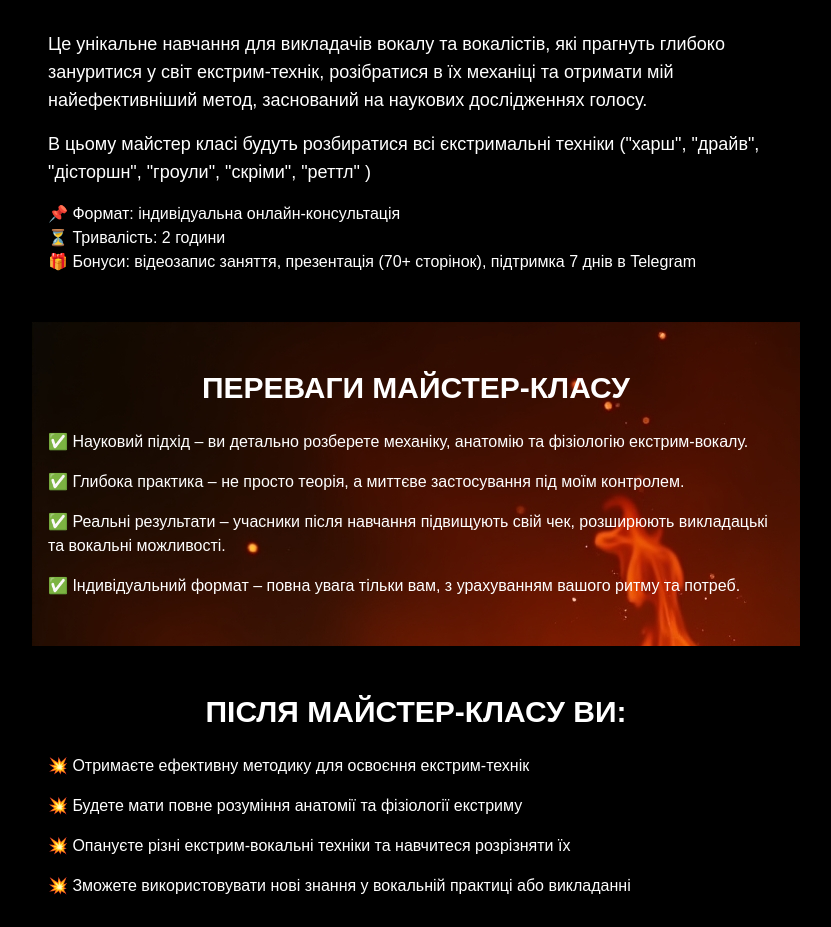
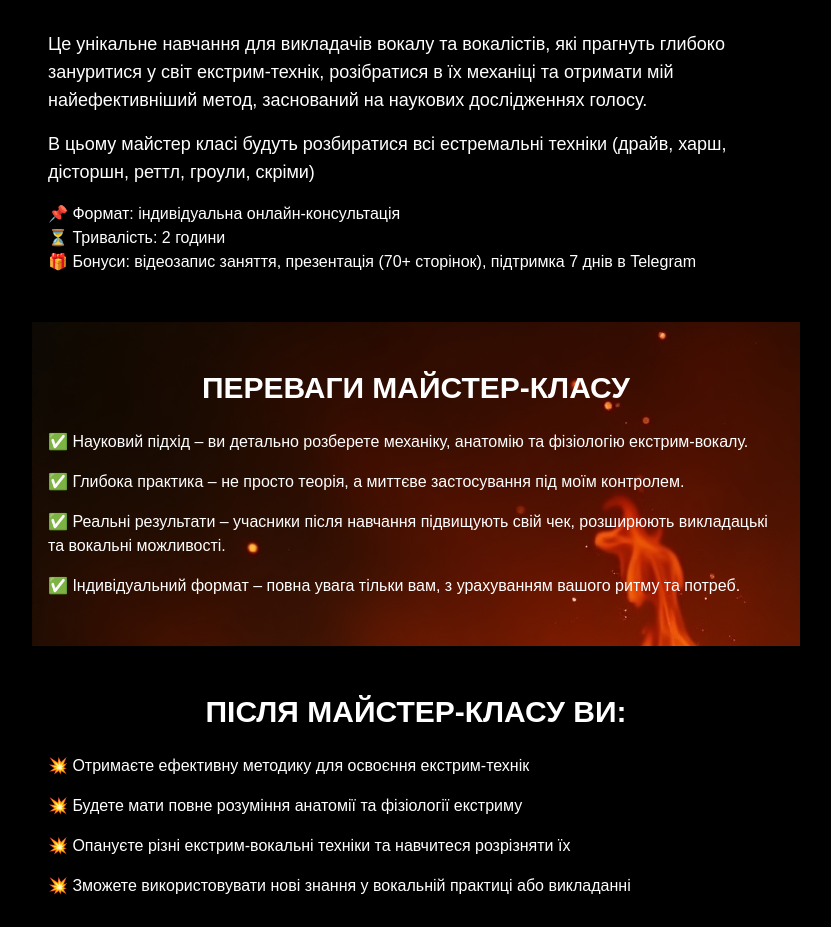
Before and after one commit to GrigoriyShkarta/MK, a Next.js app: page / in a window 1280 px wide. Shown: the part 962-1889 px from the top of the page, without its empty margins (224-1055 px from the left). Built offline with nearby package versions, Linux system fonts and the light colour scheme.

Commit message:
fixed text

```diff
--- a/sections/AboutMasterClass.tsx
+++ b/sections/AboutMasterClass.tsx
@@ -10,9 +10,8 @@ export default function AboutMasterclass() {
 					дослідженнях голосу.
 				</p>
 				<p className='text-lg mb-4'>
-					В цьому майстер класі будуть розбиратися всі єкстримальні техніки
-					(&quot;харш&quot;, &quot;драйв&quot;, &quot;дісторшн&quot;,
-					&quot;гроули&quot;, &quot;скріми&quot;, &quot;реттл&quot; )
+					В цьому майстер класі будуть розбиратися всі естремальні техніки
+					(драйв, харш, дісторшн, реттл, гроули, скріми)
 				</p>
 				<ul className='list-disc pl-6'>
 					<li>📌 Формат: індивідуальна онлайн-консультація</li>
```
